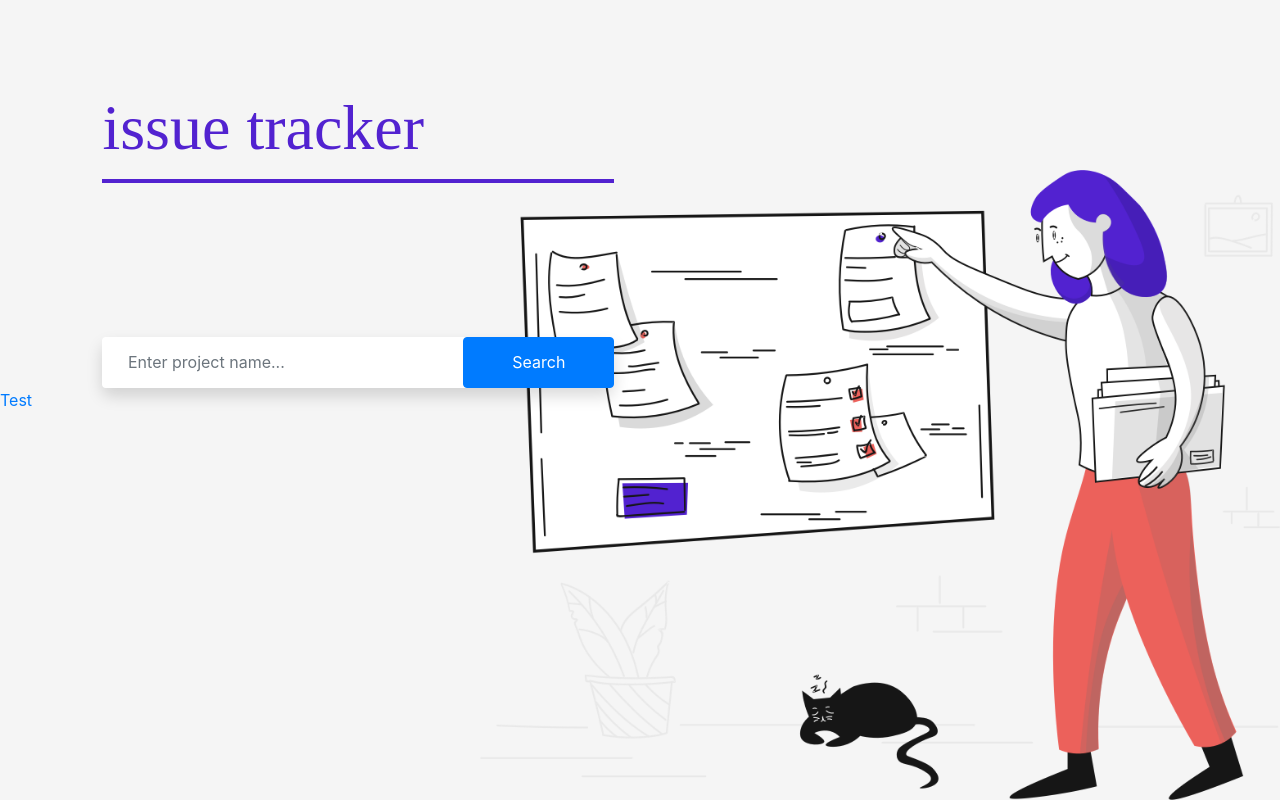
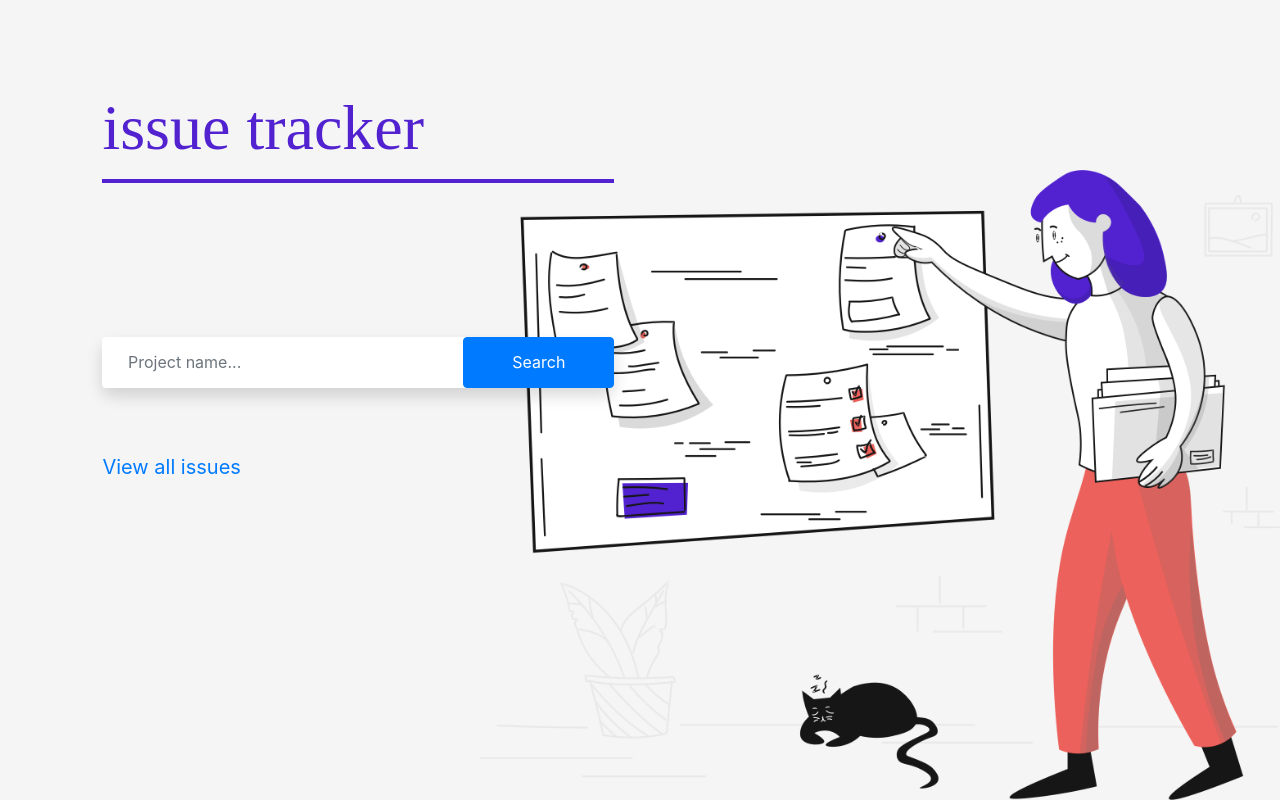
Before and after one commit to torranicles/project-issuetracker, a React (Create React App) app: page / in a window 1280 px wide. Built offline with nearby package versions, Linux system fonts and the light colour scheme; a web font is replaced by a local one.

Commit message:
Update link design

```diff
--- a/src/Home.module.css
+++ b/src/Home.module.css
@@ -7,7 +7,7 @@
     background-attachment: fixed;
     background-position: bottom right;
     background-size: 100vh;
-    background-color: #f5f5f5 !important;
+    background-color: #f5f5f5;
 }
 
 .head {
@@ -28,3 +28,8 @@
     margin: 12% 0 0 8%;
     width: 40vw;
 }
+
+.projectsLink {
+    margin: 5% 0 0 8%;
+    font-size: 20px;
+}
--- a/src/components/Home.js
+++ b/src/components/Home.js
@@ -37,7 +37,7 @@ class Home extends React.Component {
                 <form className={`${styles.searchContainer} shadow`} onSubmit={this.handleSearch}>
                     <input type="text"
                         onChange={this.handleChange}
-                        placeholder="Enter project name..."
+                        placeholder="Project name..."
                         className="form-control"
                         style={{
                             padding: '5%',
@@ -46,7 +46,9 @@ class Home extends React.Component {
                     />
                     <input className="btn btn-primary px-5" type="submit" value="Search"/>
                 </form>
-                <Link to="/projects">Test</Link>
+                <div className={styles.projectsLink}>
+                    <Link to="/projects">View all issues</Link>
+                </div>
             </div>
         )
     }
```
